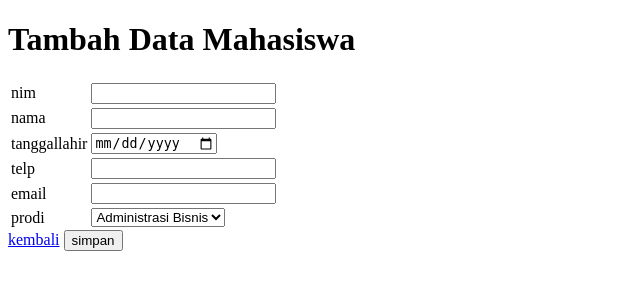
After one commit to fadiaakmalia25/websems4, a PHP site: page /tambahmahasiswa.php in a window 1280 px wide. The commit adds this page. Shown: the top 300 px of the page, without its empty margins (0-640 px from the left). Run offline with PHP 8.4, Linux system fonts and the light colour scheme; data that the repository does not hold is empty.

Commit message:
CREATE mahasiswa

```diff
--- a/koneksi.php
+++ b/koneksi.php
@@ -6,13 +6,13 @@ $password = "";
 
 $conn = mysqli_connect($servername, $username, $password, $database);
 
-function ambildata ($query): array
+function ambildata ($query)
 {
     $conn = $GLOBALS['conn'];
-    $hasil = mysqli_query(mysqli : $conn, query: $query);
+    $hasil = mysqli_query($conn, $query);
 
     $data = [];
-    while ($baris = mysqli_fetch_assoc(result: $hasil)) {
+    while ($baris = mysqli_fetch_assoc($hasil)) {
 
         $data[] = $baris;
     }
--- /dev/null
+++ b/tambahmahasiswa.php
@@ -0,0 +1,57 @@
+<?php
+include "koneksi.php";
+
+$query= "Select * from prodi";
+$data= ambildata($query);
+
+?>
+<!DOCTYPE html>
+<html lang="en">
+<head>
+    <meta charset="UTF-8">
+    <meta name="viewport" content="width=device-width, initial-scale=1.0">
+    <title>Tambah Mahasiswa</title>
+</head>
+<body>
+    <h1>Tambah Data Mahasiswa</h1>
+    <form action="tambahanaksimahasiswa.php" method="post">
+        <table>
+            <tr>
+                <td>nim</td>
+                <td><input type="text" name="nim"></td>
+            </tr>
+            <tr>
+                <td>nama</td>
+                <td><input type="text" name="nama"></td>
+            </tr>
+            <tr>
+                <td>tanggallahir</td>
+                <td><input type="date" name="tanggallahir"></td>
+            </tr>
+            <tr>
+                <td>telp</td>
+                <td><input type="text" name="telp"></td>
+            </tr>
+            <tr>
+                <td>email</td>
+                <td><input type="email" name="email" required></td>
+            </tr>
+            <tr>
+                <td>prodi</td>
+                <td>
+                    <select name="id_prodi">
+                        <?php foreach ($data as $d): ?>
+                             <option value=<?php echo $d['id'] ?>"><?php echo $d['nama'] ?></option>
+                        <?php endforeach ?>
+                    <option value="2">Administrasi Bisnis</option>
+                </select>
+            </td>
+            </tr>
+        </table>
+        <a href="index.php">kembali</a>
+        <button type="submit">simpan</button>
+
+    </form>
+</body>
+
+</html>
```
Also changed, not shown: index.php (+5 -15 lines), prodi.php (+3 -17 lines), tambahanaksimahasiswa.php (added, +19 -0 lines).
